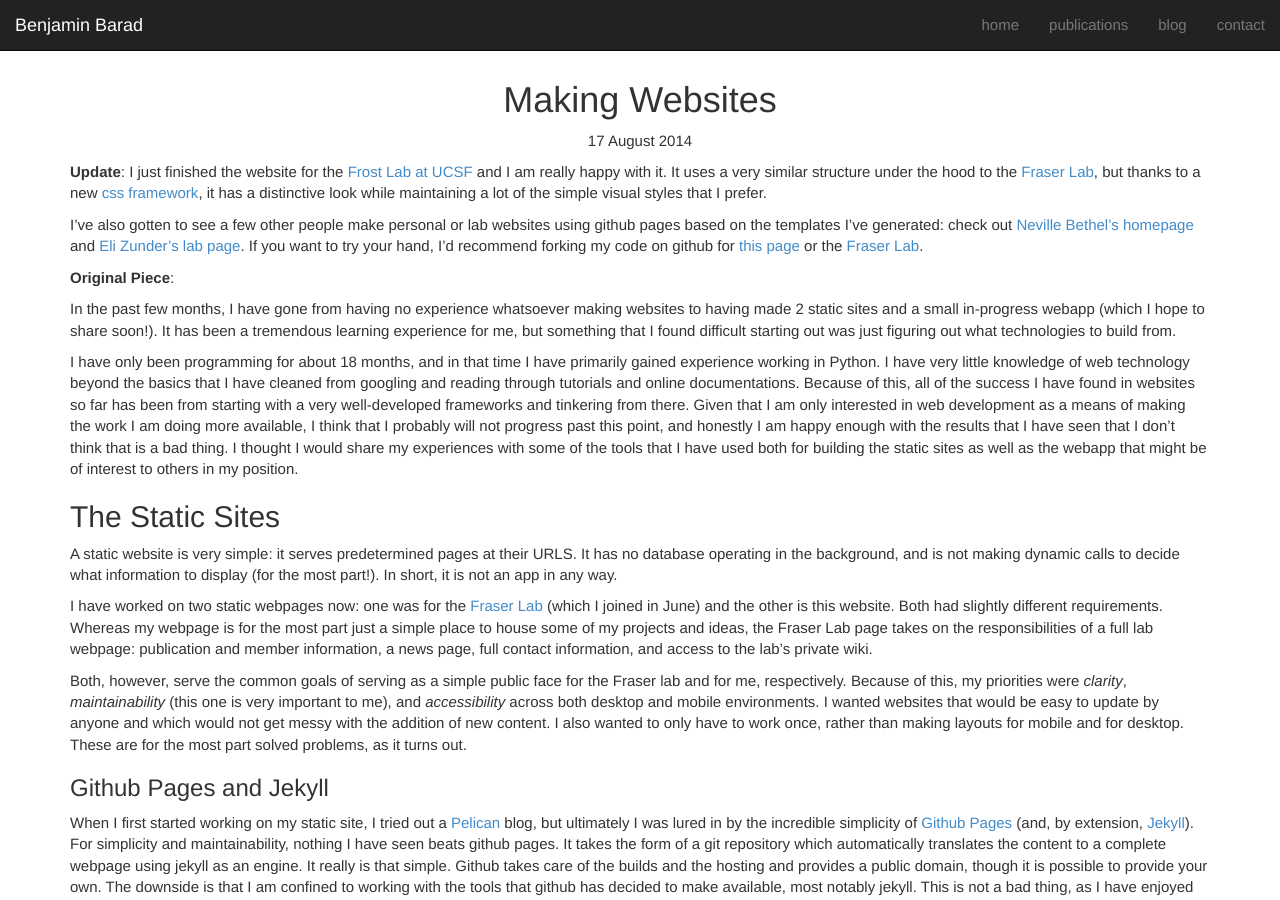
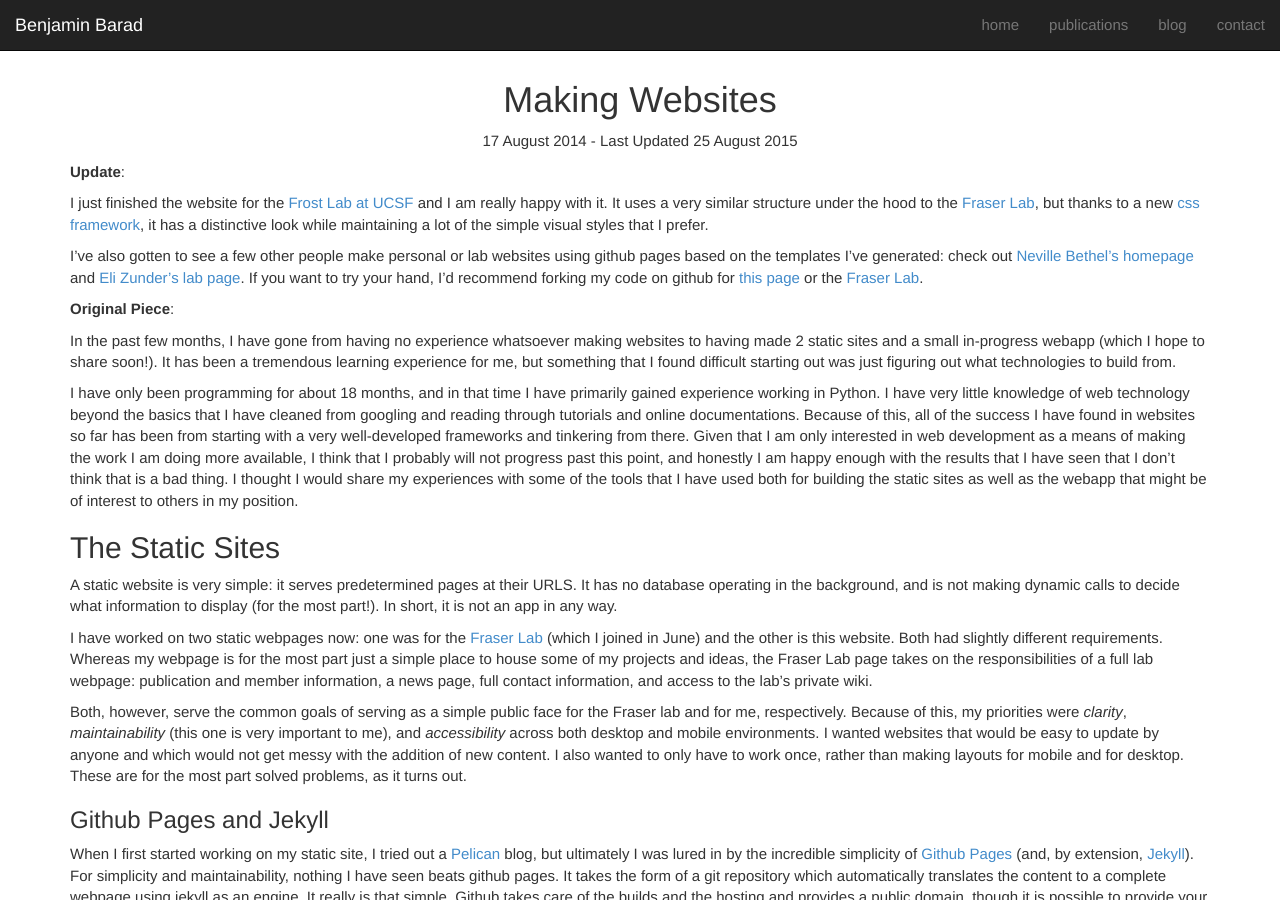
Before and after one commit to bbarad/bbarad.github.io, a Jekyll site: the page built from _posts/2014-08-17-Making-Websites.md, in a window 1280 px wide and 900 px high. Built offline with Jekyll 4.4.1, drawn with Linux system fonts in a browser that asks for light colours; nearby versions of some CDN libraries; comment, search, counter and statistics services are not loaded.

Commit message:
misformatted frontmatter and updated date on post template

```diff
--- a/_layouts/post.html
+++ b/_layouts/post.html
@@ -1,7 +1,11 @@
 {% include header.html %}
 
 <h1 class="text-center"> {{page.title}}</h1>
-<p class="text-center"> {{page.date | date_to_long_string}} </p>
+{% if page.updated %}
+  <p class="text-center"> {{page.date | date_to_long_string}} - Last Updated {{page.updated | date_to_long_string}} </p>
+{% else %}
+  <p class="text-center"> {{page.date | date_to_long_string}} </p>
+{% endif %}
 
 {{content}}
 {% include disqus.html %}
--- a/_posts/2014-08-17-Making-Websites.md
+++ b/_posts/2014-08-17-Making-Websites.md
@@ -5,7 +5,9 @@ group: blog
 updated: 2015-08-25 12:00:00
 ---
 
-**Update**: I just finished the website for the [Frost Lab at UCSF](http://frostlab.org) and I am really happy with it. It uses a very similar structure under the hood to the [Fraser Lab](http://fraserlab.com), but thanks to a new [css framework](http://materializecss.com), it has a distinctive look while maintaining a lot of the simple visual styles that I prefer.
+**Update**:
+
+I just finished the website for the [Frost Lab at UCSF](http://frostlab.org) and I am really happy with it. It uses a very similar structure under the hood to the [Fraser Lab](http://fraserlab.com), but thanks to a new [css framework](http://materializecss.com), it has a distinctive look while maintaining a lot of the simple visual styles that I prefer.
 
 I've also gotten to see a few other people make personal or lab websites using github pages based on the templates I've generated: check out [Neville Bethel's homepage](http://nevillebethel.com) and [Eli Zunder's lab page](http://zunderlab.github.io). If you want to try your hand, I'd recommend forking my code on github for [this page](https://github.com/bbarad/bbarad.github.io) or the [Fraser Lab](https://github.com/fraser-lab/fraser-lab.github.io).
 
```
Also changed, not shown: _posts/2015-08-24-EMRinger_is_out.md (+3 -2 lines).
